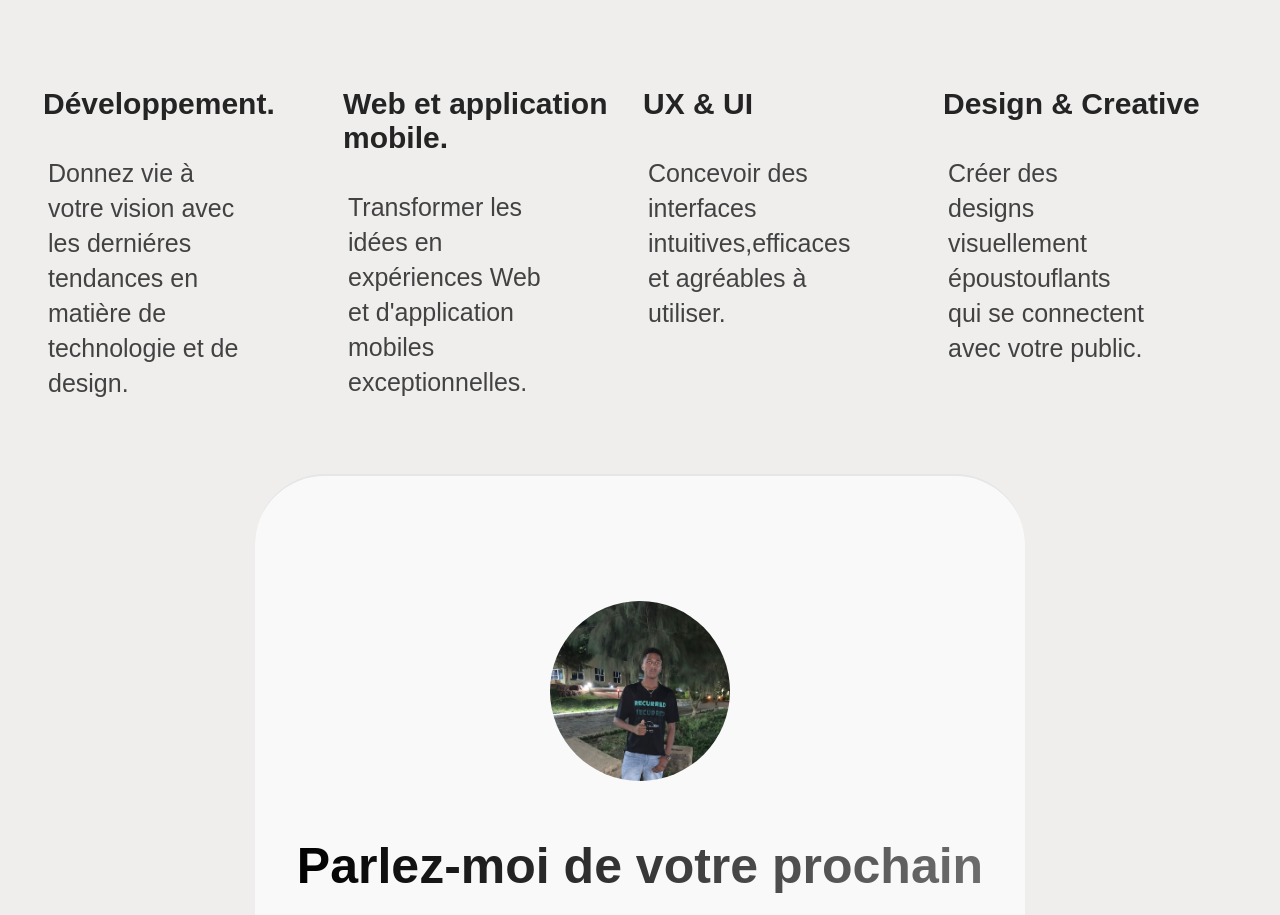
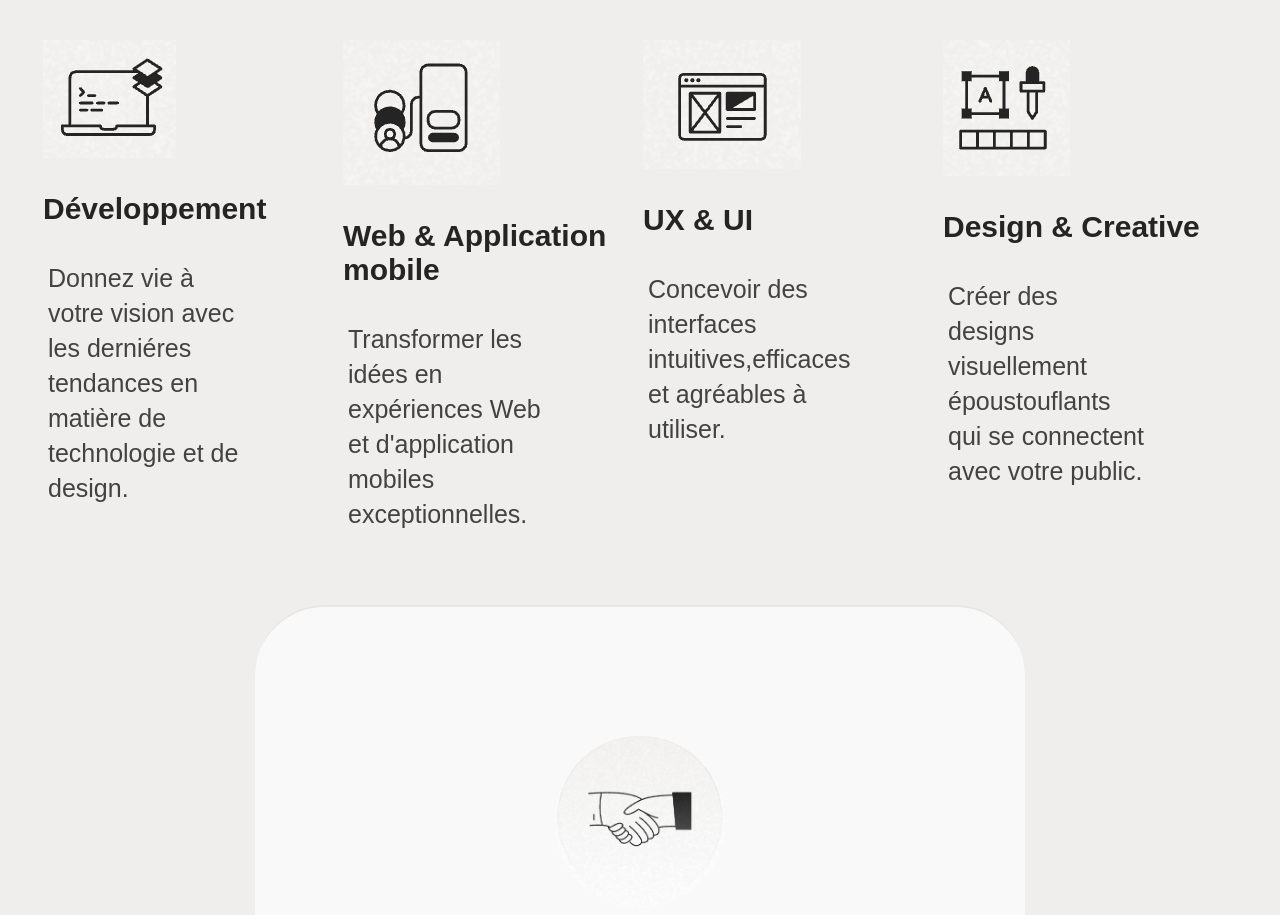
Before and after one commit to ArgyrouCharalambos/Portfolio, a plain HTML site: page index.html in a window 1280 px wide. Shown: the part 1377-2292 px from the top of the page. Drawn offline with Linux system fonts and the light colour scheme; a web font is replaced by a local one.

Commit message:
Ajout des élement sur index.html

```diff
--- a/index.html
+++ b/index.html
@@ -30,10 +30,10 @@
             <div class="Header__GroupeMain">
                 <div class="Header-SectionImage">
                     <div class="Header__Image"></div>
-                    <a href="" class="Header-Nom">Argyrou Charalambos</a>
+                    <a href="" class="Header-Nom">Argyrou Charalambos 👋</a>
                 </div>
                 <p class="Header__Texte">Construire des produits, des marques et des expériences numériques.</p>
-                <a href="./projet.html" class="Header__Button" target="_blank">Dernier projets.</a>
+                <a href="./projet.html" class="Header__Button" target="_blank">Le dernier projet ⇲</a>
             </div>
         </div>
     </header>
@@ -41,7 +41,7 @@
         <div class="Logo-Groupe">
             <div class="Logo-Déroulement">
                 <!-- Ajoutez vos logos ici -->
-                <img src="./Photo/environnement.2421629a.svg" alt="Logo 1">
+                <img src="./Photo/logoVodacom.51e27bf5.svg" alt="Logo 1">
                 <img src="./Photo/unicef.02c9900b.svg" alt="Logo 2">
                 <img src="./Photo/environnement.2421629a.svg" alt="Logo 3">
                 <img src="./Photo/logoVodacom.51e27bf5.svg" alt="Logo 4">
@@ -54,29 +54,29 @@
             <p class="Main__SousTitre">Services</p>
             <div class="Main__GroupeCompétence">
                 <div class="Main__Compétence">
-                    <img src="" alt="" class="Main__image">
-                    <p class="Main__Titre2">Développement.</p>
+                    <img src="./Photo/4.jpg" alt="" class="Main__image">
+                    <p class="Main__Titre2">Développement</p>
                     <p class="Main__paragraphe">Donnez vie à votre vision avec les derniéres tendances en matière de technologie et de design.</p>
                 </div>
                 <div class="Main__Compétence">
-                    <img src="" alt="" class="Main__image">
-                    <p class="Main__Titre2">Web et application mobile.</p>
+                    <img src="./Photo/2.jpg" alt="" class="Main__image">
+                    <p class="Main__Titre2">Web & Application mobile</p>
                     <p class="Main__paragraphe">Transformer les idées en expériences Web et d'application mobiles exceptionnelles.</p>
                 </div>
                 <div class="Main__Compétence">
-                    <img src="" alt="" class="Main__image">
+                    <img src="./Photo/1.jpg" alt="" class="Main__image">
                     <p class="Main__Titre2">UX & UI</p>
                     <p class="Main__paragraphe">Concevoir des interfaces intuitives,efficaces et agréables à utiliser.</p>
                 </div>
                 <div class="Main__Compétence">
-                    <img src="" alt="" class="Main__image">
+                    <img src="./Photo/3.jpg" alt="" class="Main__image">
                     <p class="Main__Titre2">Design & Creative</p>
                     <p class="Main__paragraphe">Créer des designs visuellement époustouflants qui se connectent avec votre public.</p>
                 </div>
             </div>
             <footer class="Footer">
                 <div class="Footer__Description">
-                    <img src="./Photo/IMG-20241020-WA0015.jpg" alt="" class="Footer__Image">
+                    <img src="./Photo/Screenshot_20241211_071144_Samsung Internet.jpg" alt="" class="Footer__Image">
                     <p class="Footer__Texte">Parlez-moi de votre prochain projet.</p>
                     <div class="footer__Renseingnement">
                         <a href="" class="Footer__Lien">Mon E-Mail</a>
```
